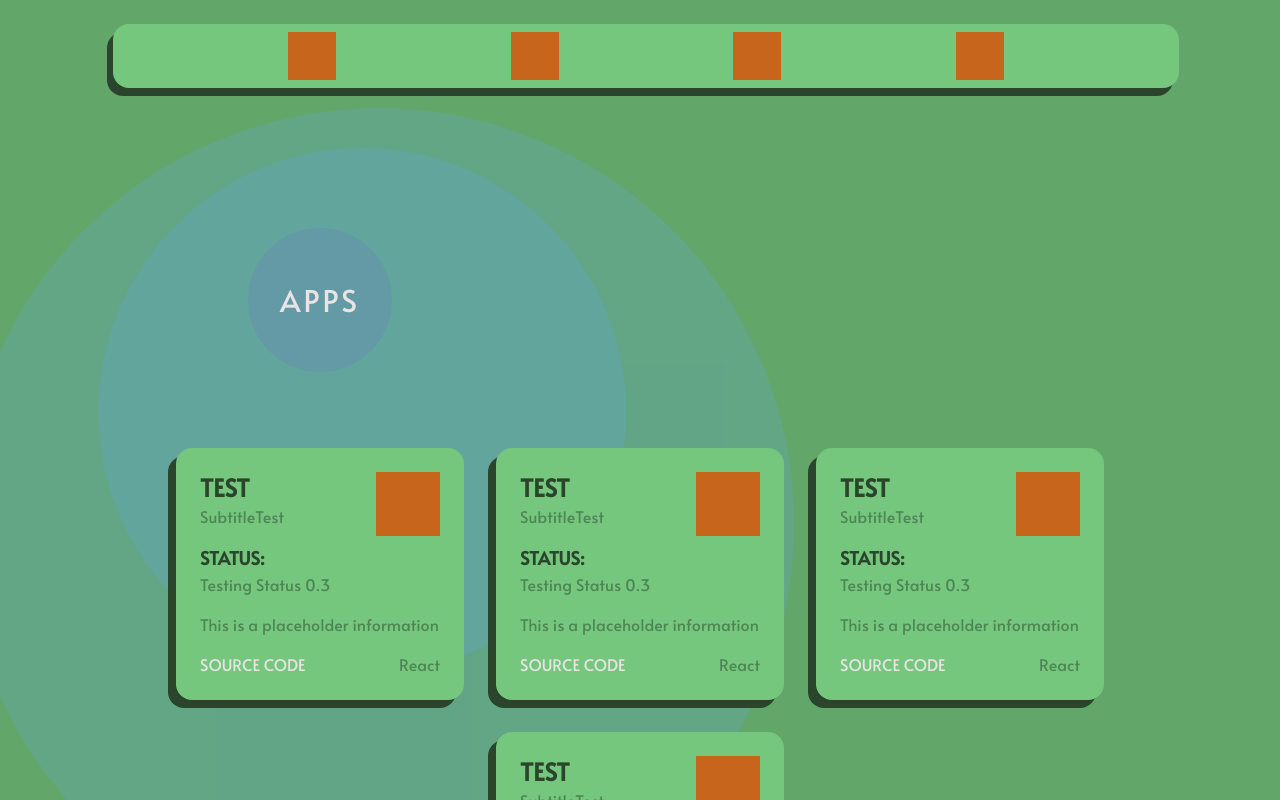
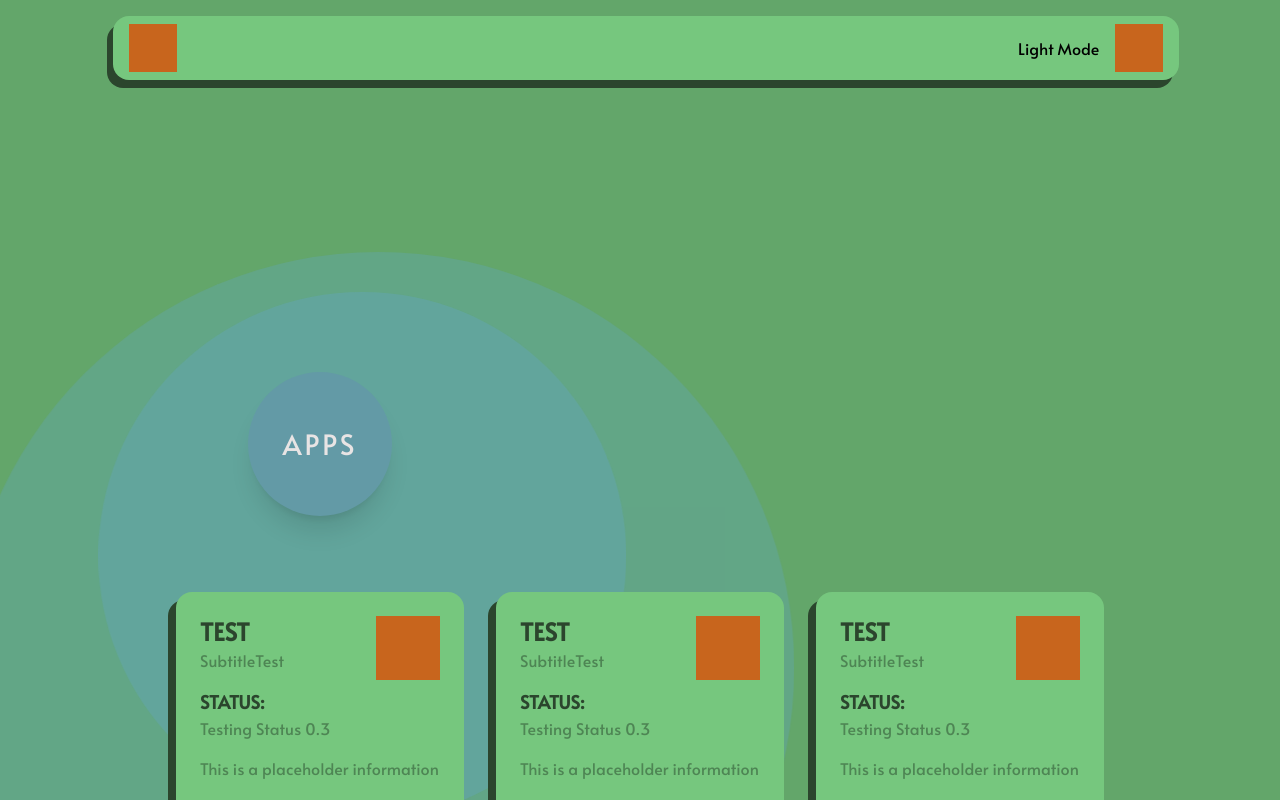
Before and after one commit to dompetriella/dompetriella-react, a React (Vite) app: page / in a window 1280 px wide. Both pictures are taken after a click on the button "APPS". Shown: the top 800 px of the page. Built offline with nearby package versions, Linux system fonts and the light colour scheme.

Commit message:
animating project buttons

```diff
--- a/src/App.tsx
+++ b/src/App.tsx
@@ -26,9 +26,9 @@ function App() {
         className={"flex flex-col items-center relative"}
       >
         <Navbar />
-        <div className="pt-24"></div>
+        <div style={{ height: 240}}></div>
         <Projects />
-        <div className="pb-24"></div>
+        <div style={{ height: 720}}></div>
       </motion.div>
     </>
   );
--- a/src/components/navbar/Navbar.tsx
+++ b/src/components/navbar/Navbar.tsx
@@ -12,6 +12,7 @@ export function Navbar() {
   const navBackdropColor = lightModeState
     ? AppColors.darkGreenAuxilary
     : AppColors.black;
+
   const navBackgroundTransitionColor = lightModeState
     ? AppColors.lightBlueSecondary
     : AppColors.orangeHighlight;
@@ -21,9 +22,7 @@ export function Navbar() {
     : AppColors.greyTertiary;
 
   return (
-    <>
     <nav style={{ zIndex: 999 }} className="relative flex justify-center">
-        <div className="fixed">
       <motion.div
         animate={{
           backgroundColor: [
@@ -38,10 +37,9 @@ export function Navbar() {
           times: [0.2, 0.33, 0.75, 1],
         }}
         style={{ backgroundColor: navBackdropColor }}
-            className={`fixed ${
-              isMobile ? "" : "top-8"
-            } mx-auto w-10/12 left-0 right-0  h-16 rounded-2xl bottom-4 `}
+        className={`fixed mx-auto w-10/12 left-0 right-0  h-16 rounded-2xl top-6 `}
       ></motion.div>
+
       <motion.div
         initial={{
           x: -6,
@@ -54,20 +52,26 @@ export function Navbar() {
           damping: 8,
         }}
         style={{ backgroundColor: navBackgroundColor }}
-            className={`fixed flex justify-evenly items-center ${
-              isMobile ? "" : "top-6"
-            } mx-auto w-10/12 left-3 right-0 bottom-6  h-16 rounded-2xl  `}
+        className={`fixed flex justify-evenly items-center
+
+         mx-auto w-10/12 left-3 right-0 top-4  h-16 rounded-2xl  `}
       >
-            <div className="h-12 w-12 bg-orangeHighlight"></div>
-            <div className="h-12 w-12 bg-orangeHighlight"></div>
-            <div className="h-12 w-12 bg-orangeHighlight"></div>
+        <div className="flex w-full justify-between items-center px-4">
           <button
             onClick={() => toggleLightModeAction()}
             className="h-12 w-12 bg-orangeHighlight"
           ></button>
+
+          <div className="flex items-center">
+            <h1>Light Mode</h1>
+            <div className="w-4"></div>
+            <button
+              onClick={() => toggleLightModeAction()}
+              className="h-12 w-12 bg-orangeHighlight"
+            ></button>
+          </div>
+        </div>
       </motion.div>
-        </div>
     </nav>
-    </>
   );
 }
--- a/src/components/projects/Projects.tsx
+++ b/src/components/projects/Projects.tsx
@@ -8,7 +8,7 @@ import { ProjectItemArea } from "./components/ProjectArea";
 export function Projects() {
   return (
     <>
-      <div className="flex flex-col justify-center items-center w-full overflow-clip">
+      <div className="flex flex-col justify-center items-center w-full overflow-x-clip">
         <ProjectItemArea
           buttonTitle={"Apps"}
           projectItemContent={CONTENT_appsProjectItemContent}
--- a/src/components/projects/components/ProjectButton.tsx
+++ b/src/components/projects/components/ProjectButton.tsx
@@ -23,6 +23,12 @@ export function ProjectButton({
 
   const direction = isLeft ? -1 : 1;
 
+  // isExpanded in this context is whether or not the section is expanded
+  // main button shrinks when section is expanded
+  const mainButtonSize: number = isExpanded ? 144 : 192;
+  // in pixels
+  const mainButtonTextSize: number = isExpanded ? 28 : 40;
+
   const mainButtonBackgroundColor = lightModeState
     ? AppColors.blueTertiary
     : AppColors.white;
@@ -31,13 +37,16 @@ export function ProjectButton({
     ? AppColors.white
     : AppColors.black;
 
+
   const splashBackgroundColor = lightModeState
     ? AppColors.lightBlueSecondary
     : AppColors.lightGreyTertiary;
 
+  const buttonShadowColor = lightModeState ? AppColors.darkBlueAuxilary : AppColors.greyTertiary;
+
   return (
     <>
-      <div className="relative flex justify-center items-center w-60 p-8 h-60 my-8">
+      <div className="relative flex justify-center items-center w-full p-8 h-60 my-8">
         {isExpanded ? (
           <div className="">
             <motion.div
@@ -82,10 +91,15 @@ export function ProjectButton({
             initial={{ x: 0 }}
             animate={{
               x: isExpanded ? (direction * screenWidth) / 4 : 0,
-              transition: {
-                ease: "backOut",
-                duration: 1.0,
-              },
+              height: mainButtonSize,
+              width: mainButtonSize,
+              fontSize: `${mainButtonTextSize}px`
+            }}
+            transition={{
+              x: { ease: "backOut", duration: 1.0 },
+              height: { ease: "backOut", duration: 0.8 },
+              width: { ease: "backOut", duration: 0.4 },
+              fontSize: { ease: "backOut", duration: 0.4 },
             }}
             onMouseEnter={() => setIsHovered(() => true)}
             onMouseLeave={() => setIsHovered(() => false)}
@@ -93,10 +107,13 @@ export function ProjectButton({
             style={{
               backgroundColor: mainButtonBackgroundColor,
               color: mainButtonTextColor,
+              borderBottomWidth: isExpanded ? 0 : 8,
+              borderColor: buttonShadowColor
+
             }}
-            className="hover:brightness-125 absolute w-36 h-36
-          text-3xl bottom-7 rounded-full flex
-          justify-center items-center tracking-widest"
+            className="hover:brightness-125 absolute
+           bottom-7 rounded-full flex
+          justify-center items-center tracking-widest shadow-xl"
           >
             {buttonText}
           </motion.button>
--- a/src/components/projects/components/ProjectItem.tsx
+++ b/src/components/projects/components/ProjectItem.tsx
@@ -2,7 +2,6 @@ import { ProjectItemData } from "../../../models/projectItemData";
 import { useAppState } from "../../../state/AppState";
 import AppColors from "../../../theme/AppColors";
 import { motion } from "framer-motion";
-import { useScreenWidth } from "../../../hooks/useScreenWidth";
 import useIsMobile from "../../../hooks/useIsMobile";
 
 export function ProjectItem({
@@ -32,7 +31,7 @@ export function ProjectItem({
 
   const subheadingTextColor = lightModeState
     ? AppColors.darkGreenSubheading
-    : AppColors.lightGreySubheading;
+    : AppColors.blackPrimary;
 
   const sourceCodeTextColor = lightModeState
     ? AppColors.white
--- a/src/content/projects/appsProjectContent.tsx
+++ b/src/content/projects/appsProjectContent.tsx
@@ -1,15 +1,6 @@
 import { ProjectItemData } from "../../models/projectItemData";
 
 export const CONTENT_appsProjectItemContent: ProjectItemData[] = [
-  new ProjectItemData({
-    title: "Test",
-    subtitle: "SubtitleTest",
-    imagePath: "path",
-    sourceCodeLink: "https://github.com/dompetriella/knucklebones_react",
-    codeLang: "React",
-    status: "Testing Status 0.3",
-    information: "This is a placeholder information",
-  }),
   new ProjectItemData({
     title: "Test",
     subtitle: "SubtitleTest",
@@ -67,15 +58,6 @@ export const CONTENT_artProjectItemContent: ProjectItemData[] = [
     status: "Testing Status 0.3",
     information: "This is a placeholder information",
   }),
-  new ProjectItemData({
-    title: "Test",
-    subtitle: "SubtitleTest",
-    imagePath: "path",
-    sourceCodeLink: "https://github.com/dompetriella/knucklebones_react",
-    codeLang: "React",
-    status: "Testing Status 0.3",
-    information: "This is a placeholder information",
-  }),
 ];
 export const CONTENT_gamesProjectItemContent: ProjectItemData[] = [
   new ProjectItemData({
@@ -105,13 +87,4 @@ export const CONTENT_gamesProjectItemContent: ProjectItemData[] = [
     status: "Testing Status 0.3",
     information: "This is a placeholder information",
   }),
-  new ProjectItemData({
-    title: "Test",
-    subtitle: "SubtitleTest",
-    imagePath: "path",
-    sourceCodeLink: "https://github.com/dompetriella/knucklebones_react",
-    codeLang: "React",
-    status: "Testing Status 0.3",
-    information: "This is a placeholder information",
-  }),
 ];
```
Lines whose indentation alone changed are shown as unchanged.
